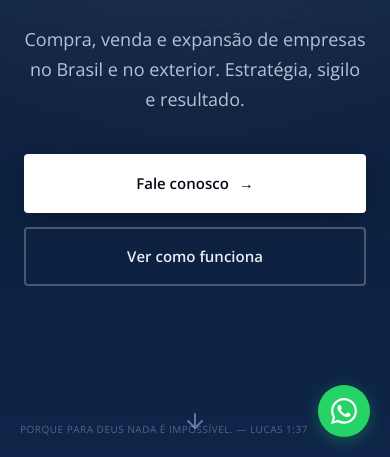
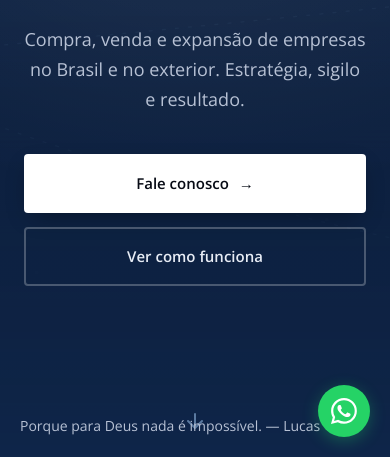
Before and after one commit to joaohayden/davimea, a website: page index.html in a window 390 px wide. Shown: the part 387-844 px from the top of the page. Drawn offline with nearby package versions, Linux system fonts and the light colour scheme.

Commit message:
feat: ajustar estilo do versículo para igual ao subtítulo do hero

```diff
--- a/assets/css/style.css
+++ b/assets/css/style.css
@@ -632,10 +632,9 @@ header {
   position: absolute;
   bottom: 24px;
   left: 48px; /* Alignment with wrap */
-  font-size: 11px;
-  letter-spacing: 0.05em;
-  color: rgba(255, 255, 255, 0.3);
-  text-transform: uppercase;
+  font-size: 18px;
+  font-weight: 300;
+  color: var(--gray-300);
   z-index: 10;
   pointer-events: none;
 }
@@ -650,7 +649,7 @@ header {
   .hero-verse {
     left: 20px;
     bottom: 20px;
-    font-size: 10px;
+    font-size: 14px;
   }
 }
 
```
